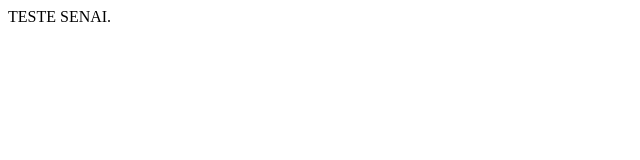
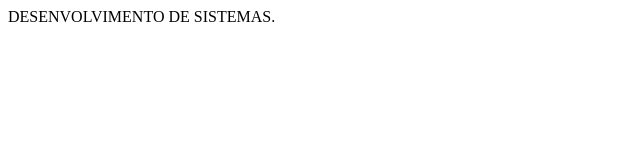
Before and after one commit to zaizaleal/SENAI-HELLO, a plain HTML site: page index.html in a window 1280 px wide. Shown: the whole page, without its empty margins (0-640 px from the left). Drawn offline with Linux system fonts and the light colour scheme.

Commit message:
CORPO DO HTML

```diff
--- a/index.html
+++ b/index.html
@@ -5,7 +5,7 @@
             SENAI
         </title>
         <body>
-           TESTE SENAI.
+           DESENVOLVIMENTO DE SISTEMAS.
         </body>
     </head>
 </html>
```
